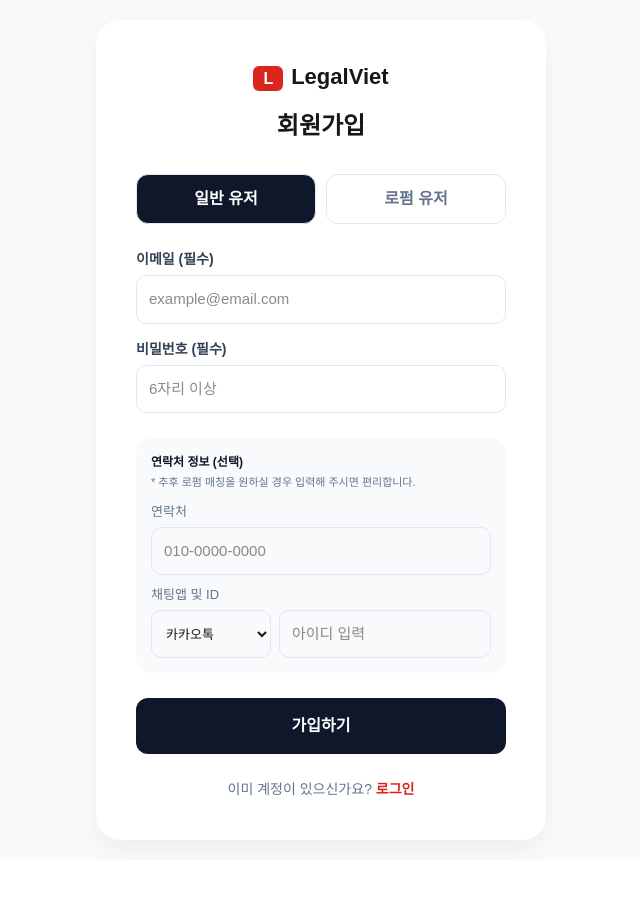
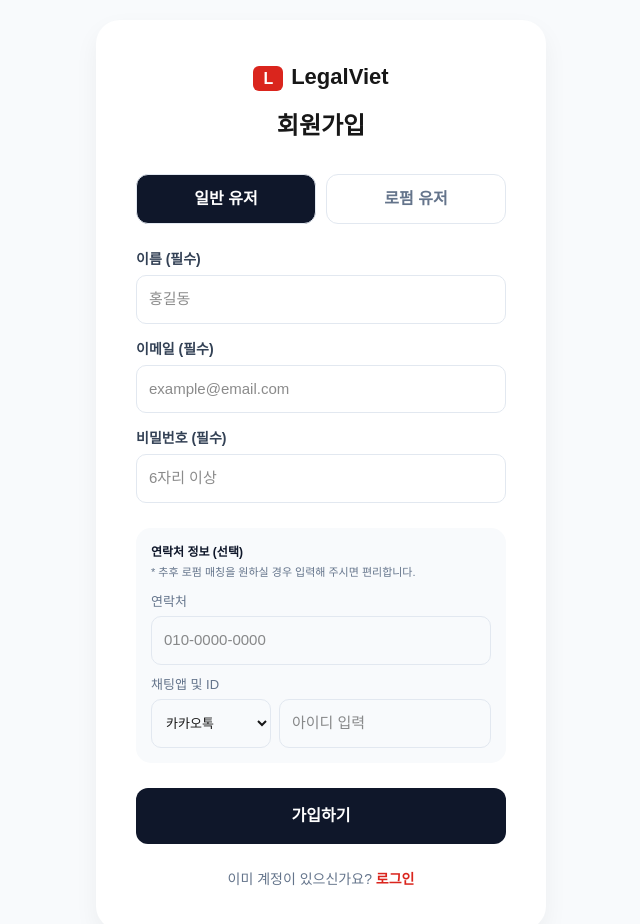
Before and after one commit to Homechiminh/Legalviet, a Next.js app: page /auth/signup in a window 1280 px wide. Shown: the top 924 px of the page, without its empty margins (319-959 px from the left). Before the commit the page ends 860 px from the top, so only its background shows below. Built offline with nearby package versions, Linux system fonts and the light colour scheme.

Commit message:
Update page.js

```diff
--- a/src/app/auth/signup/page.js
+++ b/src/app/auth/signup/page.js
@@ -9,11 +9,12 @@ export default function SignupPage() {
   const [lang, setLang] = useState('ko');
 
   const [formData, setFormData] = useState({
+    name: '', // [수정] name 필드로 변경
     email: '',
     password: '',
     user_type: 'normal',
     phone: '',
-    chat_type: 'kakao', // [추가] 기본값: 카카오톡
+    chat_type: 'kakao',
     chatId: ''
   });
 
@@ -41,10 +42,11 @@ export default function SignupPage() {
           .from('profiles')
           .insert([{
             id: authData.user.id,
+            name: formData.name, // [수정] name 컬럼에 저장
             email: formData.email,
             user_type: formData.user_type,
             phone: formData.phone,
-            chat_type: formData.chat_type, // [추가] 선택한 채팅앱 종류 저장
+            chat_type: formData.chat_type,
             chat_id: formData.chatId,
             chat_count: 0,
             is_subscribed: false
@@ -103,6 +105,19 @@ export default function SignupPage() {
         </div>
 
         <form onSubmit={handleSignup} style={{ display: 'flex', flexDirection: 'column', gap: '15px' }}>
+          {/* [추가] 이름 입력 필드 */}
+          <div>
+            <label style={labelStyle}>{lang === 'ko' ? '이름 (필수)' : 'Name (Required)'}</label>
+            <input
+              required
+              type="text"
+              placeholder={lang === 'ko' ? '홍길동' : 'Your Name'}
+              value={formData.name}
+              onChange={(e)=>setFormData({...formData, name: e.target.value})}
+              style={inputStyle}
+            />
+          </div>
+
           <div>
             <label style={labelStyle}>{lang === 'ko' ? '이메일 (필수)' : 'Email (Required)'}</label>
             <input required type="email" placeholder="example@email.com" value={formData.email} onChange={(e)=>setFormData({...formData, email: e.target.value})} style={inputStyle} />
@@ -112,12 +127,10 @@ export default function SignupPage() {
             <input required type="password" placeholder={lang === 'ko' ? '6자리 이상' : '6+ characters'} value={formData.password} onChange={(e)=>setFormData({...formData, password: e.target.value})} style={inputStyle} />
           </div>
 
-          {/* 추가 정보 섹션 */}
           <div style={{ background: '#f8fafc', padding: '15px', borderRadius: '15px', marginTop: '10px' }}>
             <p style={{ fontSize: '12px', fontWeight: '800', color: formData.user_type === 'lawfirm' ? '#da251d' : '#0f172a', marginBottom: '4px' }}>
               {lang === 'ko' ? '연락처 정보 (선택)' : 'Contact Info (Optional)'}
             </p>
-            {/* 안내 문구 추가 */}
             <p style={{ fontSize: '11px', color: '#64748b', marginBottom: '12px', lineHeight: '1.4' }}>
               {lang === 'ko'
                 ? '* 추후 로펌 매칭을 원하실 경우 입력해 주시면 편리합니다.'
@@ -129,7 +142,6 @@ export default function SignupPage() {
               <input type="text" placeholder="010-0000-0000" value={formData.phone} onChange={(e)=>setFormData({...formData, phone: e.target.value})} style={inputStyle} />
             </div>
 
-            {/* 채팅앱 종류 및 ID 입력 영역 */}
             <div>
               <label style={subLabelStyle}>{lang === 'ko' ? '채팅앱 및 ID' : 'Chat App & ID'}</label>
               <div style={{ display: 'flex', gap: '8px' }}>
```
